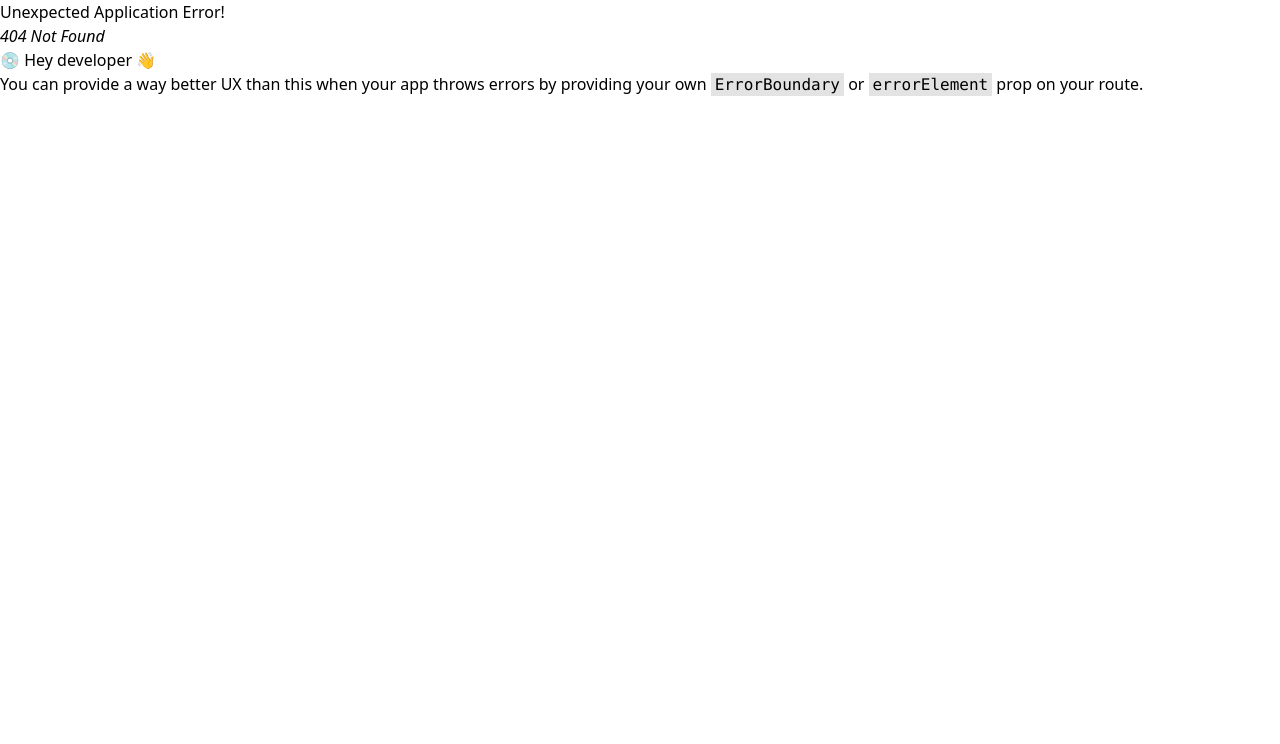
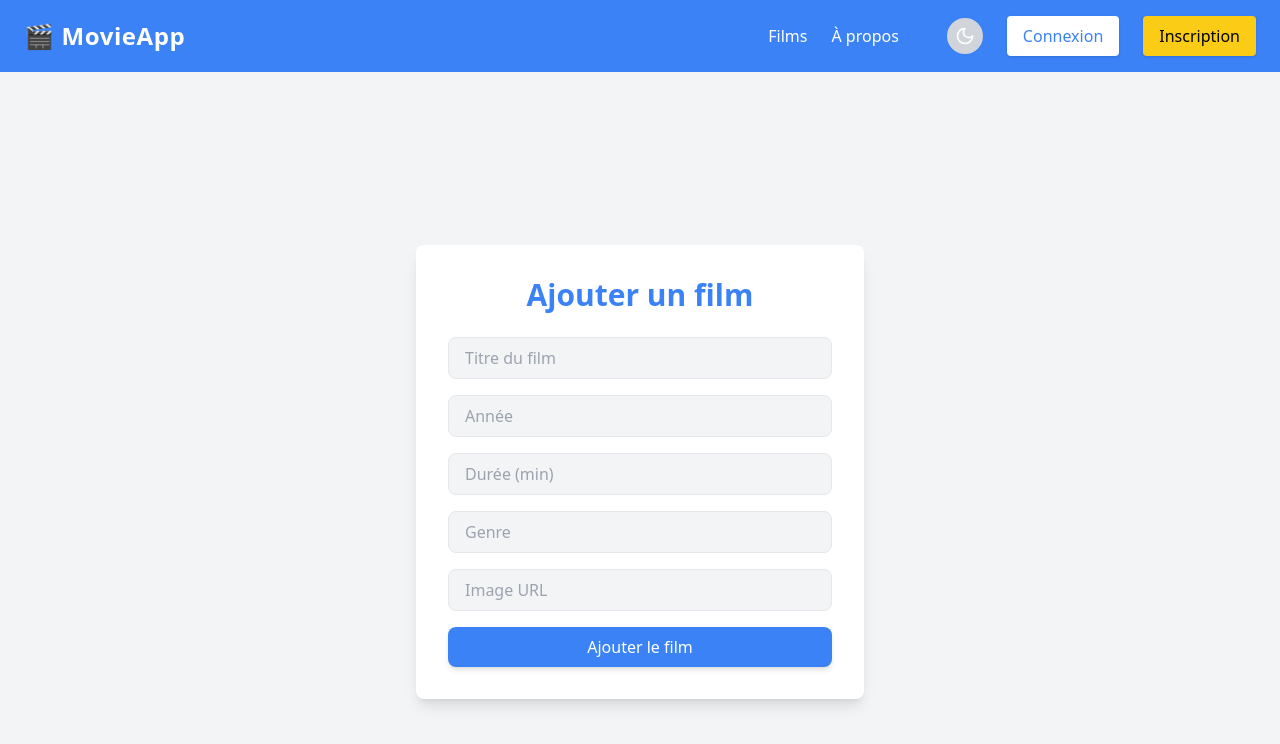
Before and after one commit to raphael-pietrzak/cinema-reservation-YNOV, a React (Vite) app in the folder frontend/: page /backoffice/add-movie in a window 1280 px wide. Before the commit this address had no page. Shown: the top 744 px of the page. Built offline with nearby package versions, Linux system fonts and the light colour scheme; no server answers.

Commit message:
boutton ajouter et formulaire

```diff
--- /dev/null
+++ b/frontend/src/pages/backoffice/AddMovie.tsx
@@ -0,0 +1,81 @@
+import React, { useState } from "react";
+import { useNavigate } from "react-router-dom";
+import { toast } from 'react-toastify';
+import 'react-toastify/dist/ReactToastify.css';
+
+const AddMovie = () => {
+    const [movie, setMovie] = useState({ title: "", year: "", duration: "", genre: "", image: "" });
+    const navigate = useNavigate();
+
+    const handleChange = (field: string, value: string | number) => {
+        setMovie((prev) => ({ ...prev, [field]: value }));
+    };
+
+    const handleSubmit = (e: React.FormEvent) => {
+        e.preventDefault();
+        console.log("Film ajouté :", movie);
+        navigate("/backoffice/manage-movie");
+        toast.success('Film ajouté avec succès !');
+        toast.error('Erreur lors de l\'ajout du film');
+    };
+
+    return (
+        <div className="flex justify-center items-center min-h-screen bg-gray-100 dark:bg-gray-900">
+            <div className="bg-white dark:bg-gray-800 p-8 rounded-lg shadow-lg w-full max-w-md">
+                <h2 className="text-3xl font-bold text-center text-blue-500 dark:text-white mb-6">Ajouter un film</h2>
+
+                <form onSubmit={handleSubmit} className="space-y-4">
+                    <input
+                        type="text"
+                        placeholder="Titre du film"
+                        value={movie.title}
+                        onChange={(e) => handleChange("title", e.target.value)}
+                        className="w-full px-4 py-2 border rounded-lg bg-gray-100 dark:bg-gray-700 text-black dark:text-white"
+                        required
+                    />
+                    <input
+                        type="text"
+                        placeholder="Année"
+                        value={movie.year}
+                        onChange={(e) => handleChange("year", e.target.value)}
+                        className="w-full px-4 py-2 border rounded-lg bg-gray-100 dark:bg-gray-700 text-black dark:text-white"
+                        required
+                    />
+                    <input
+                        type="text"
+                        placeholder="Durée (min)"
+                        value={movie.duration}
+                        onChange={(e) => handleChange("duration", e.target.value)}
+                        className="w-full px-4 py-2 border rounded-lg bg-gray-100 dark:bg-gray-700 text-black dark:text-white"
+                        required
+                    />
+                    <input
+                        type="text"
+                        placeholder="Genre"
+                        value={movie.genre}
+                        onChange={(e) => handleChange("genre", e.target.value)}
+                        className="w-full px-4 py-2 border rounded-lg bg-gray-100 dark:bg-gray-700 text-black dark:text-white"
+                        required
+                    />
+                    <input
+                        type="text"
+                        placeholder="Image URL"
+                        value={movie.image}
+                        onChange={(e) => handleChange("image", e.target.value)}
+                        className="w-full px-4 py-2 border rounded-lg bg-gray-100 dark:bg-gray-700 text-black dark:text-white"
+                    />
+
+                    <button
+                        type="submit"
+                        className="w-full bg-blue-500 text-white py-2 px-4 rounded-lg shadow-md hover:bg-blue-600 transition"
+                    >
+                        Ajouter le film
+                    </button>
+                </form>
+
+            </div>
+        </div>
+    );
+};
+
+export default AddMovie;
--- a/frontend/src/pages/backoffice/ManageMovie.tsx
+++ b/frontend/src/pages/backoffice/ManageMovie.tsx
@@ -1,4 +1,7 @@
+
 import { useState, useEffect } from 'react';
+import { useNavigate } from 'react-router';
+// @ts-ignore
 import axios, { AxiosResponse } from 'axios';
 import {ManageMovieCard} from "../../features/movies-list/components/ManageMovieCard.tsx";
 import { movies } from '../../features/movies-list/data/movies.ts';
@@ -46,9 +49,17 @@ function ManageMovie() {
         fetchMovies();
     }, []);
 
+    const navigate = useNavigate();
+
     return (
         <div className="mx-auto min-h-screen py-8 px-4 max-w-6xl">
             <h1 className="text-3xl font-bold mb-4">Gestion des films</h1>
+            <button
+                className="bg-blue-500 text-white px-6 py-3 rounded-lg shadow-md hover:bg-blue-600 transition"
+                onClick={() => navigate("/backoffice/add-movie")}
+            >
+                Ajouter un film
+            </button>
             <div className="flex flex-wrap gap-2">
                 {moviesList.map(movie => (
                     <ManageMovieCard movie={movie} onSave={handleSave} onDelete={handleDelete}/>
@@ -57,4 +68,5 @@ function ManageMovie() {
         </div>
     );
 }
+
 export default ManageMovie;
--- a/frontend/src/router/Routes.tsx
+++ b/frontend/src/router/Routes.tsx
@@ -11,6 +11,7 @@ import ManageSession from "../pages/backoffice/ManageSession.tsx";
 import ManageUser from "../pages/backoffice/ManageUser.tsx";
 import SeatSelector from '../components/SeatSelector';
 import MovieDetailsPage from '../pages/MovieDetailsPage';
+import AddMovie from "../pages/backoffice/AddMovie.tsx";
 
 export const routes: RouteObject[] = [
     {
@@ -45,6 +46,10 @@ export const routes: RouteObject[] = [
                 path: '/movie-detail',
                 element: <MovieDetailsPage />
             },
+            {
+                path: "/backoffice/add-movie",
+                element: <AddMovie/>
+            },
         ]
     }
 ];
```
Also changed, not shown: 1 other file (tests, documents, lock files or other folders).
